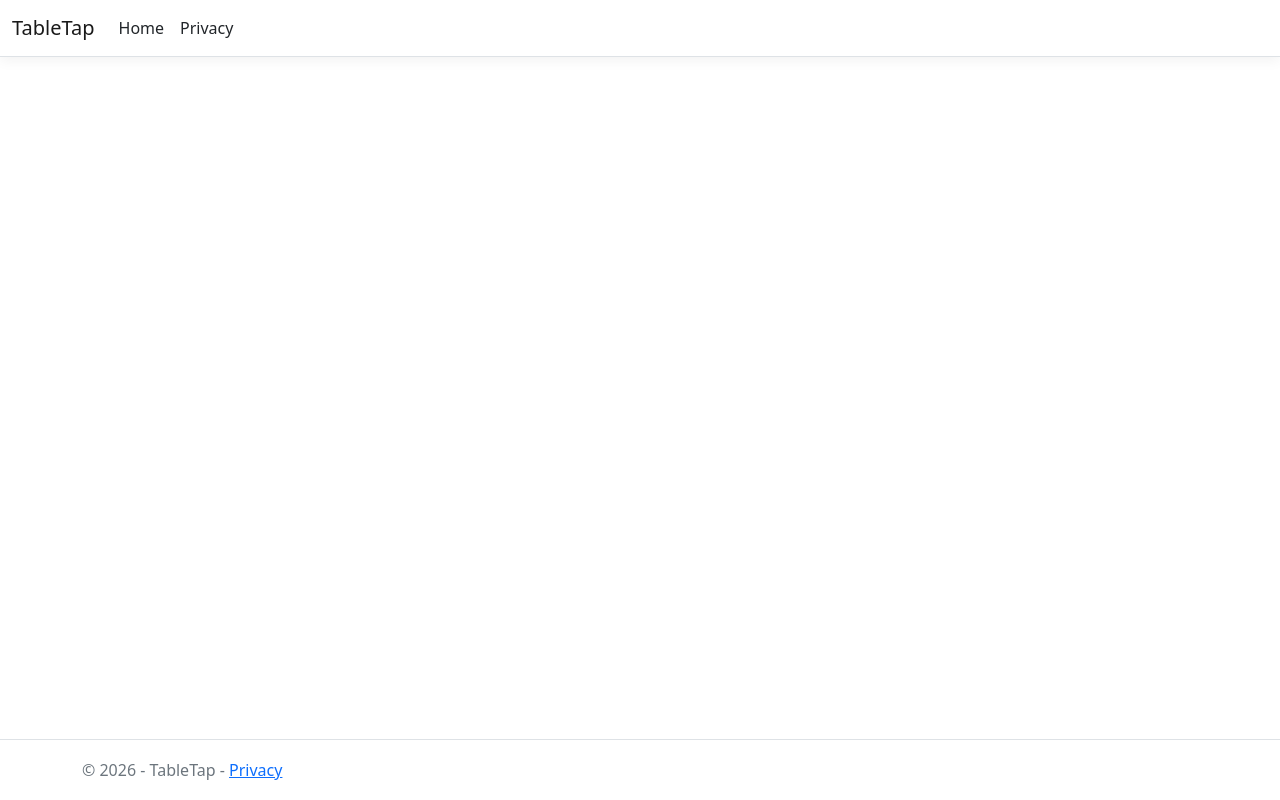
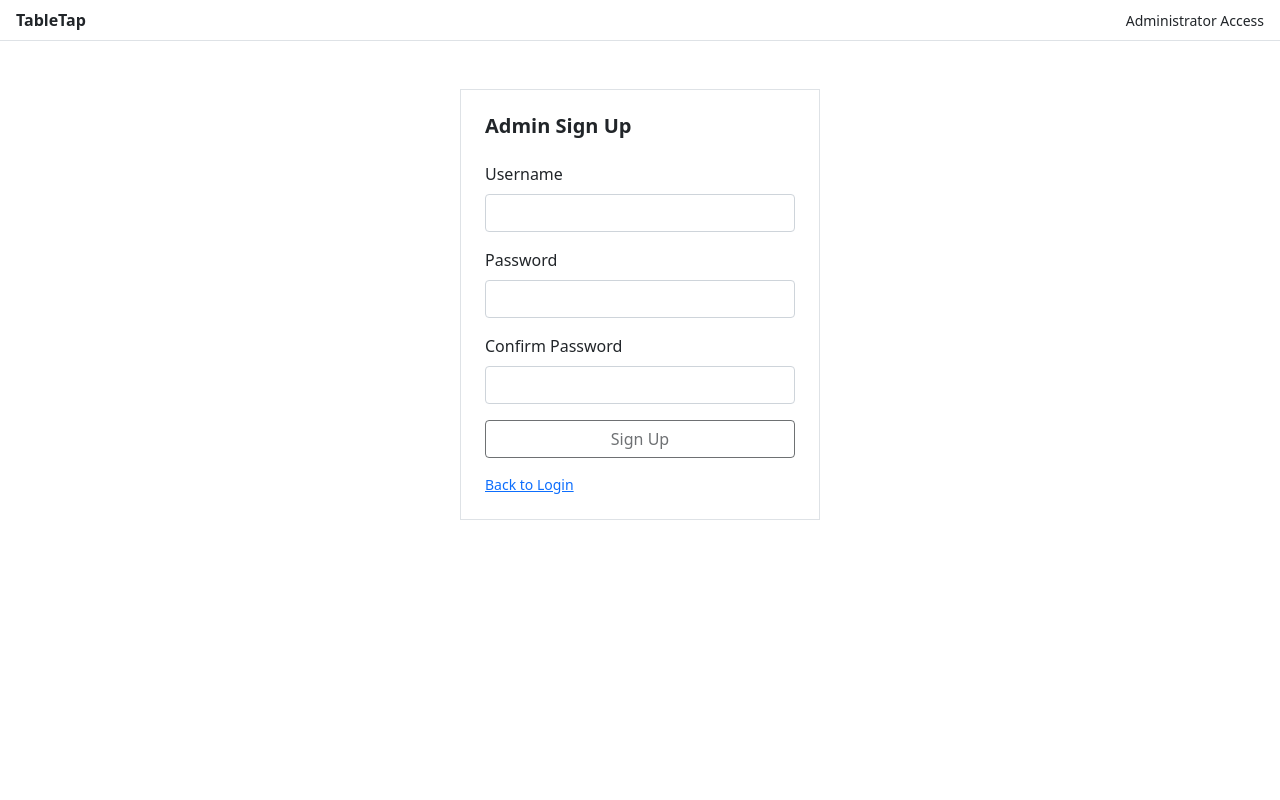
Before and after one commit to Seokmin-Son/TableTap, an ASP.NET Core app: template Views/Account/SignUp.cshtml in a window 1280 px wide. Run offline with ASP.NET Core 8, Linux system fonts and the light colour scheme; the template is opened without the code that fills it, so the values that code supplies are empty; style sheets or scripts are compiled from the project's sources.

Commit message:
Add admin sign-up page

```diff
--- a/Controllers/AccountController.cs
+++ b/Controllers/AccountController.cs
@@ -29,5 +29,11 @@ namespace TableTap.Controllers
             return View(model);
         }
 
+        [HttpGet]
+        public IActionResult SignUp()
+        {
+            return View();
+        }
+
     }
 }
--- a/Views/Account/Login.cshtml
+++ b/Views/Account/Login.cshtml
@@ -49,7 +49,7 @@
             </form>
 
             <div class="d-flex justify-content-between flex-wrap gap-2 mt-3 small">
-                <a asp-controller="Account" asp-action="Register">Sign Up</a>
+                <a asp-controller="Account" asp-action="SignUp">Sign Up</a>
                 <a asp-controller="Account" asp-action="ForgotPassword">Forgot Password?</a>
             </div>
         </div>
--- a/Views/Account/SignUp.cshtml
+++ b/Views/Account/SignUp.cshtml
@@ -1,5 +1,63 @@
-@*
-    For more information on enabling MVC for empty projects, visit https://go.microsoft.com/fwlink/?LinkID=397860
-*@
+@model TableTap.Models.SignUpViewModel
+
 @{
+	ViewData["Title"] = "Admin Sign Up";
+	Layout = null;
 }
+
+<!DOCTYPE html>
+<html lang="en">
+<head>
+    <meta charset="utf-8" />
+    <meta name="viewport" content="width=device-width, initial-scale=1" />
+    <title>@ViewData["Title"] - TableTap</title>
+    <link rel="stylesheet" href="~/lib/bootstrap/dist/css/bootstrap.min.css" />
+</head>
+<body>
+    <header class="d-flex justify-content-between align-items-center border-bottom px-3 py-2">
+        <a asp-controller="Home" asp-action="Index"
+           class="fw-bold text-dark text-decoration-none">TableTap</a>
+
+        <span class="small">Administrator Access</span>
+    </header>
+
+    <main class="container py-5">
+        <div class="border p-4 mx-auto" style="max-width: 360px;">
+            <h1 class="h5 fw-bold mb-4">Admin Sign Up</h1>
+
+            <form asp-controller="Account" asp-action="SignUp" method="post">
+                <div class="mb-3">
+                    <label asp-for="Username" class="form-label"></label>
+                    <input asp-for="Username" class="form-control" autocomplete="username" />
+                    <span asp-validation-for="Username" class="text-danger small"></span>
+                </div>
+
+                <div class="mb-3">
+                    <label asp-for="Password" class="form-label"></label>
+                    <input asp-for="Password" type="password" class="form-control"
+                           autocomplete="new-password" />
+                    <span asp-validation-for="Password" class="text-danger small"></span>
+                </div>
+
+                <div class="mb-3">
+                    <label asp-for="ConfirmPassword" class="form-label"></label>
+                    <input asp-for="ConfirmPassword" type="password" class="form-control"
+                           autocomplete="new-password" />
+                    <span asp-validation-for="ConfirmPassword" class="text-danger small"></span>
+                </div>
+
+                <button type="submit" class="btn btn-outline-dark w-100" disabled>
+                    Sign Up
+                </button>
+
+                <div asp-validation-summary="ModelOnly"
+                     class="text-danger small mt-2"></div>
+            </form>
+
+            <div class="mt-3 small">
+                <a asp-controller="Account" asp-action="Login">Back to Login</a>
+            </div>
+        </div>
+    </main>
+</body>
+</html>
```
Also changed, not shown: Models/SignUpViewModel.cs (added, +18 -0 lines).
